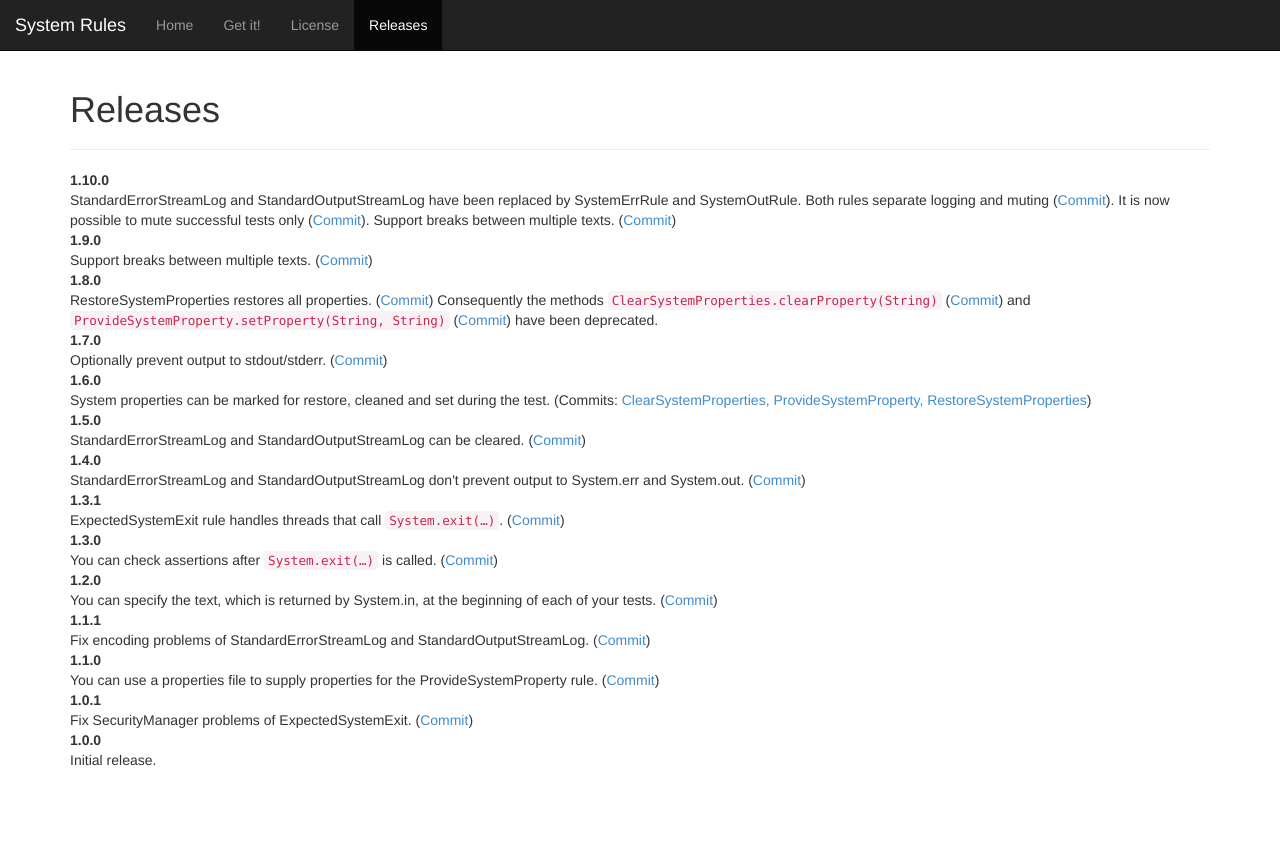
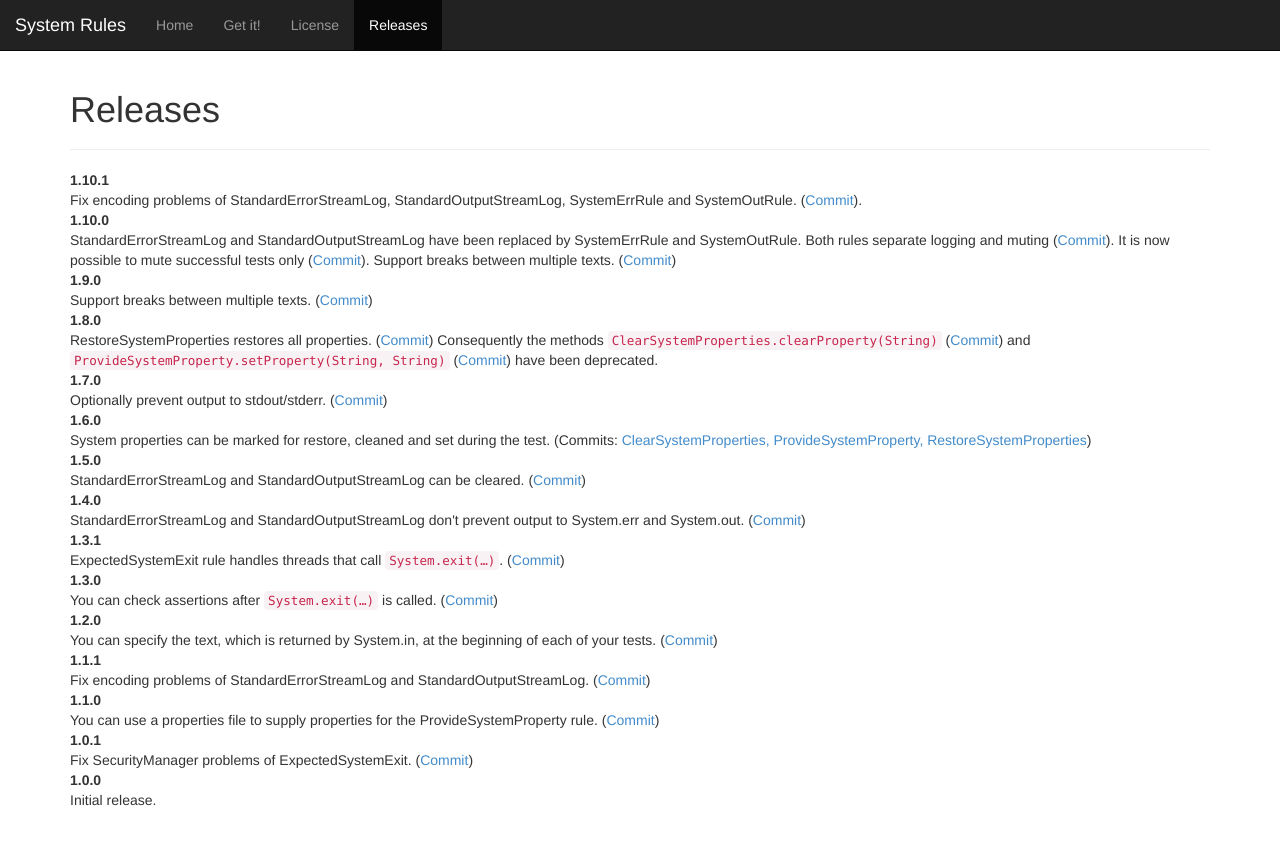
Before and after one commit to stefanbirkner/system-rules, a Jekyll site: the page built from releases.html, in a window 1280 px wide. Shown: the top 845 px of the page. Built offline with Jekyll 4.4.1, drawn with Linux system fonts in a browser that asks for light colours.

Commit message:
Update to System Rules 1.10.1.
Small bugfix that fixed encoding of StandardErrorStreamLog,
StandardOutputStreamLog, SystemErrRule and SystemOutRule.

```diff
--- a/download.html
+++ b/download.html
@@ -3,6 +3,6 @@ layout: download
 title: Get System Rules
 groupId: com.github.stefanbirkner
 artifactId: system-rules
-version: 1.10.0
+version: 1.10.1
 ---
 <p>The System Rules library is available from the Maven repository.</p>
--- a/releases.html
+++ b/releases.html
@@ -5,6 +5,10 @@ headline: Releases
 ---
 <section>
 	<dl>
+		<dt>1.10.1</dt>
+		<dd>
+			Fix encoding problems of StandardErrorStreamLog, StandardOutputStreamLog, SystemErrRule and SystemOutRule. (<a href="https://github.com/stefanbirkner/system-rules/commit/638372c3dab72db98bd348c489c6882b9b302a6e">Commit</a>).
+		</dd>
 		<dt>1.10.0</dt>
 		<dd>
 			StandardErrorStreamLog and StandardOutputStreamLog have been replaced by SystemErrRule and SystemOutRule. Both rules separate logging and muting (<a href="https://github.com/stefanbirkner/system-rules/commit/f862fa51cd2b61a0c410af4572552cbe58195ccd">Commit</a>). It is now possible to mute successful tests only (<a href="https://github.com/stefanbirkner/system-rules/commit/9c95ca0290ffa13e96981765518f3b674d4a0e89">Commit</a>).
```
